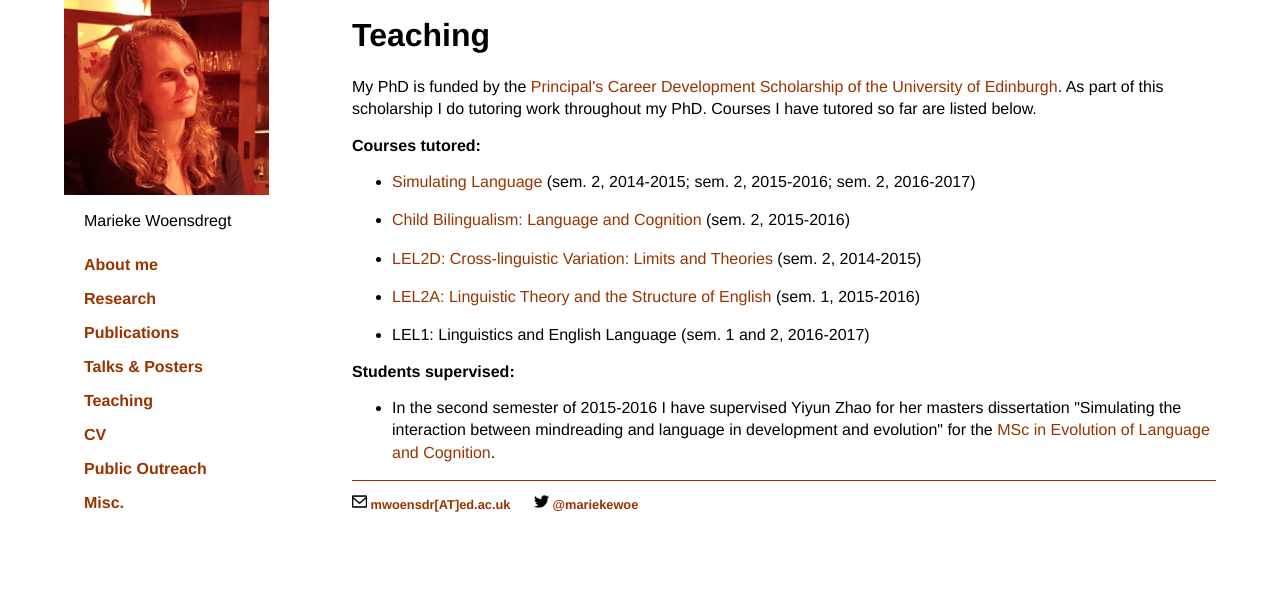
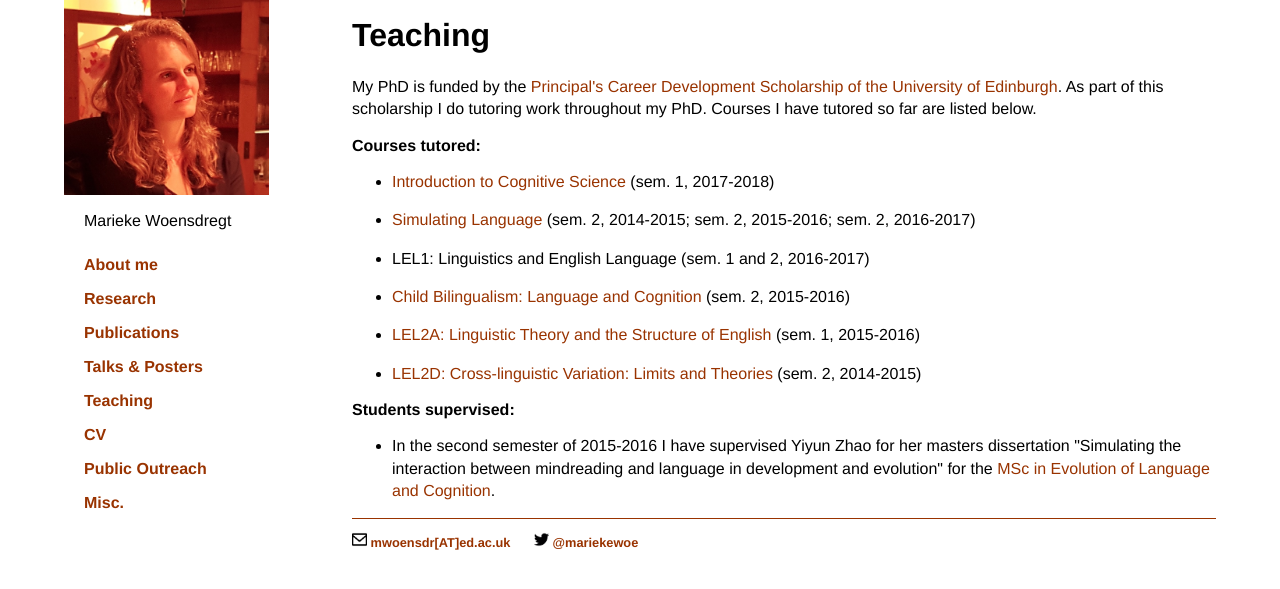
Before and after one commit to marieke-woensdregt/marieke-woensdregt.github.io, a Jekyll site: the page built from teaching/index.html, in a window 1280 px wide, cut to the strip 164-753 px from the top of the page. Built offline with Jekyll 4.4.1, drawn with Linux system fonts in a browser that asks for light colours.

Commit message:
Update index.html

```diff
--- a/teaching/index.html
+++ b/teaching/index.html
@@ -13,20 +13,23 @@ title: Teaching
 	<h3> Courses tutored: </h3>
 	<ul>
 		<li><p>
+			<a href="http://www.drps.ed.ac.uk/17-18/dpt/cxppls08002.htm">Introduction to Cognitive Science</a>
+			(sem. 1, 2017-2018) </p></li>
+		<li><p>
 			<a href="http://www.drps.ed.ac.uk/17-18/dpt/cxlasc11113.htm">Simulating Language</a>
 			(sem. 2, 2014-2015; sem. 2, 2015-2016; sem. 2, 2016-2017) </p></li>
+		<li><p> LEL1: Linguistics and English Language (sem. 1 and 2, 2016-2017) </p></li>
 		<li><p>
 			<a href="http://www.drps.ed.ac.uk/17-18/dpt/cxlasc10077.htm">Child Bilingualism: Language and Cognition</a>
 			(sem. 2, 2015-2016) </p></li>
 		<li><p>
+			<a href="http://www.ed.ac.uk/ppls/linguistics-and-english-language/current/undergraduate/handbooks/pre-honours/lel2a">
+				LEL2A: Linguistic Theory and the Structure of English</a>
+			(sem. 1, 2015-2016) </p></li>
+		<li><p>
 			<a href="http://www.ed.ac.uk/ppls/linguistics-and-english-language/current/undergraduate/handbooks/pre-honours/lel2d">
 				LEL2D: Cross-linguistic Variation: Limits and Theories</a>
 			(sem. 2, 2014-2015) </p></li>
-		<li><p>
-			<a href="http://www.ed.ac.uk/ppls/linguistics-and-english-language/current/undergraduate/handbooks/pre-honours/lel2a">
-				LEL2A: Linguistic Theory and the Structure of English</a>
-			(sem. 1, 2015-2016) </p></li>
-		<li><p> LEL1: Linguistics and English Language (sem. 1 and 2, 2016-2017) </p></li>
 	</ul>
 
 	<h3> Students supervised: </h3>
```
